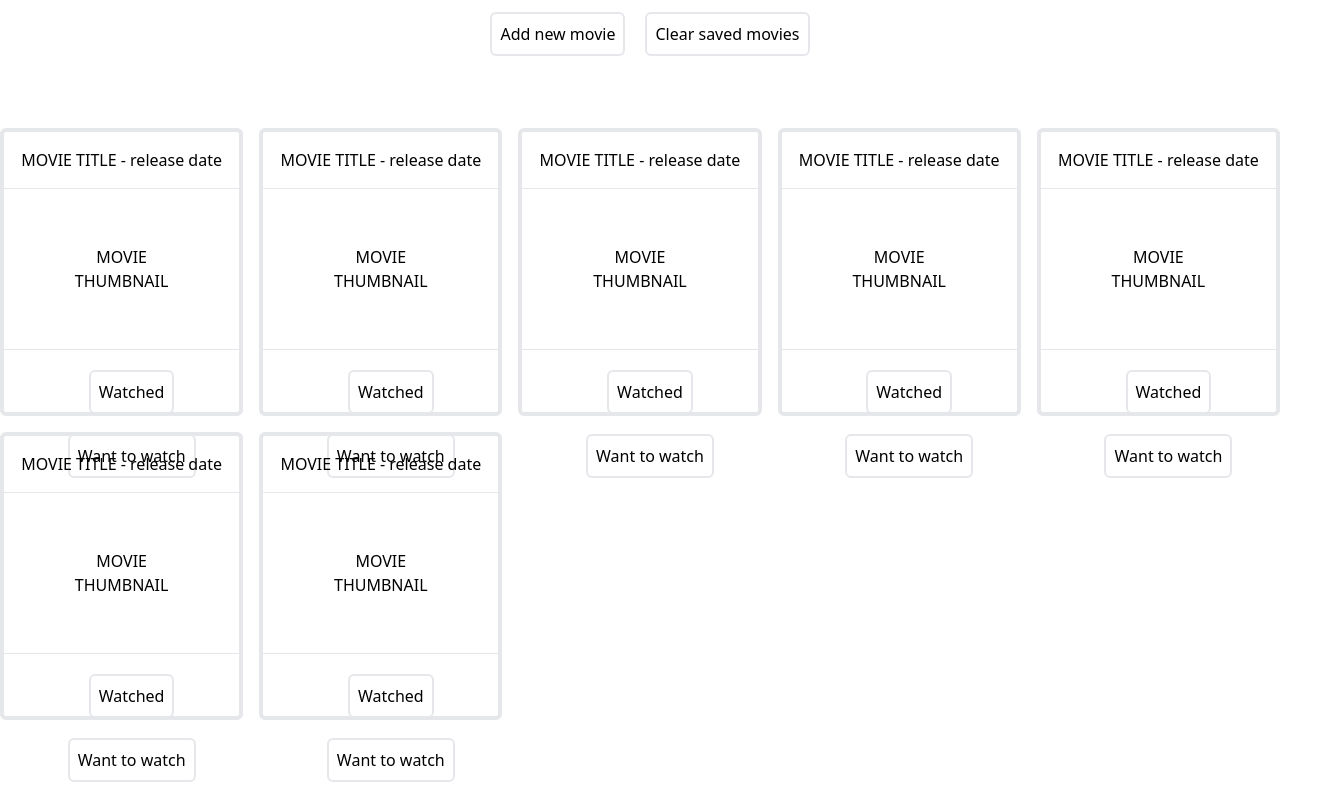
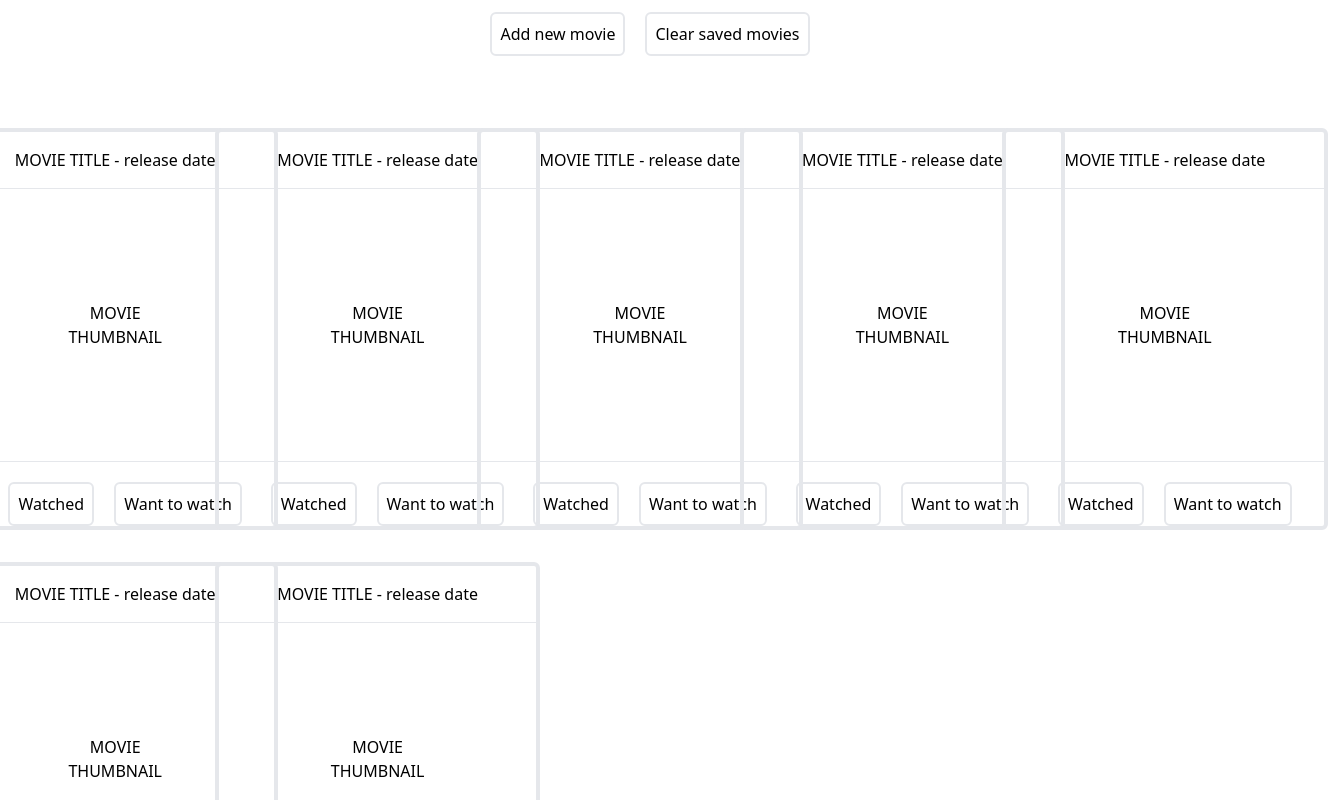
Before and after one commit to P-Hsgw/movies-library, a React (Create React App) app: page / in a window 1280 px wide. Shown: the top 800 px of the page, 1328 px wide, since content can reach past the window. Built offline with nearby package versions, Linux system fonts and the light colour scheme; the HTML template or start-up script is replaced by a standard one.

Commit message:
Update card sizes

```diff
--- a/src/components/Body.js
+++ b/src/components/Body.js
@@ -4,7 +4,7 @@ import { Card } from "./Card"
 export const Body = () => {
 
   return (
-    <div className="w-screen grid xl:grid-cols-5 gap-4 lg:grid-cols-3 md:grid-cols-2 mt-20">
+    <div className="w-screen grid xl:grid-cols-5 gap-8 lg:grid-cols-3 md:grid-cols-2 mt-20">
     <Card />
     <Card />
     <Card />
@@ -12,7 +12,6 @@ export const Body = () => {
     <Card />
     <Card />
     <Card />
-
     </div>
 
   )
--- a/src/components/Card.js
+++ b/src/components/Card.js
@@ -4,15 +4,15 @@ import { Button  } from "./Button";
 export const Card = () => {
   return(
     <div className=" flex items-center justify-center">
-    <div className="border-4 border-solid rounded-md h-72 w-72 text-center divide-y divide-fuchsia-300">
+    <div className="border-4 border-solid rounded-md w-96 text-center divide-y divide-fuchsia-300 h-min-max">
       <div className="p-4">
         MOVIE TITLE - release date
       </div>
-      <div className="p-14">
+      <div className="p-28">
         MOVIE THUMBNAIL
       </div>
       <div>
-        <Button>Watched </ Button>
+        <Button>Watched</ Button>
         <Button>Want to watch</Button>
       </div>
     </div></div>
```
